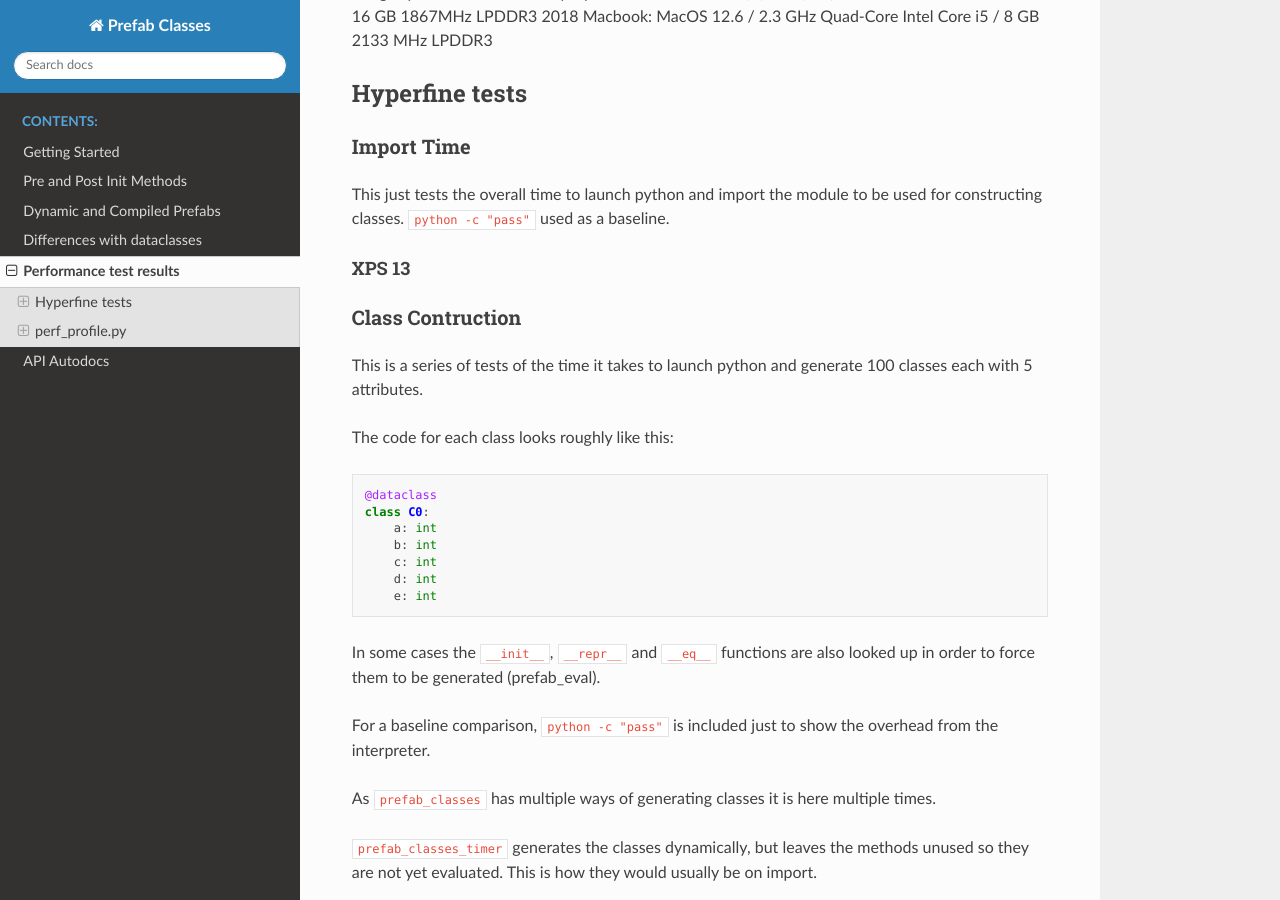
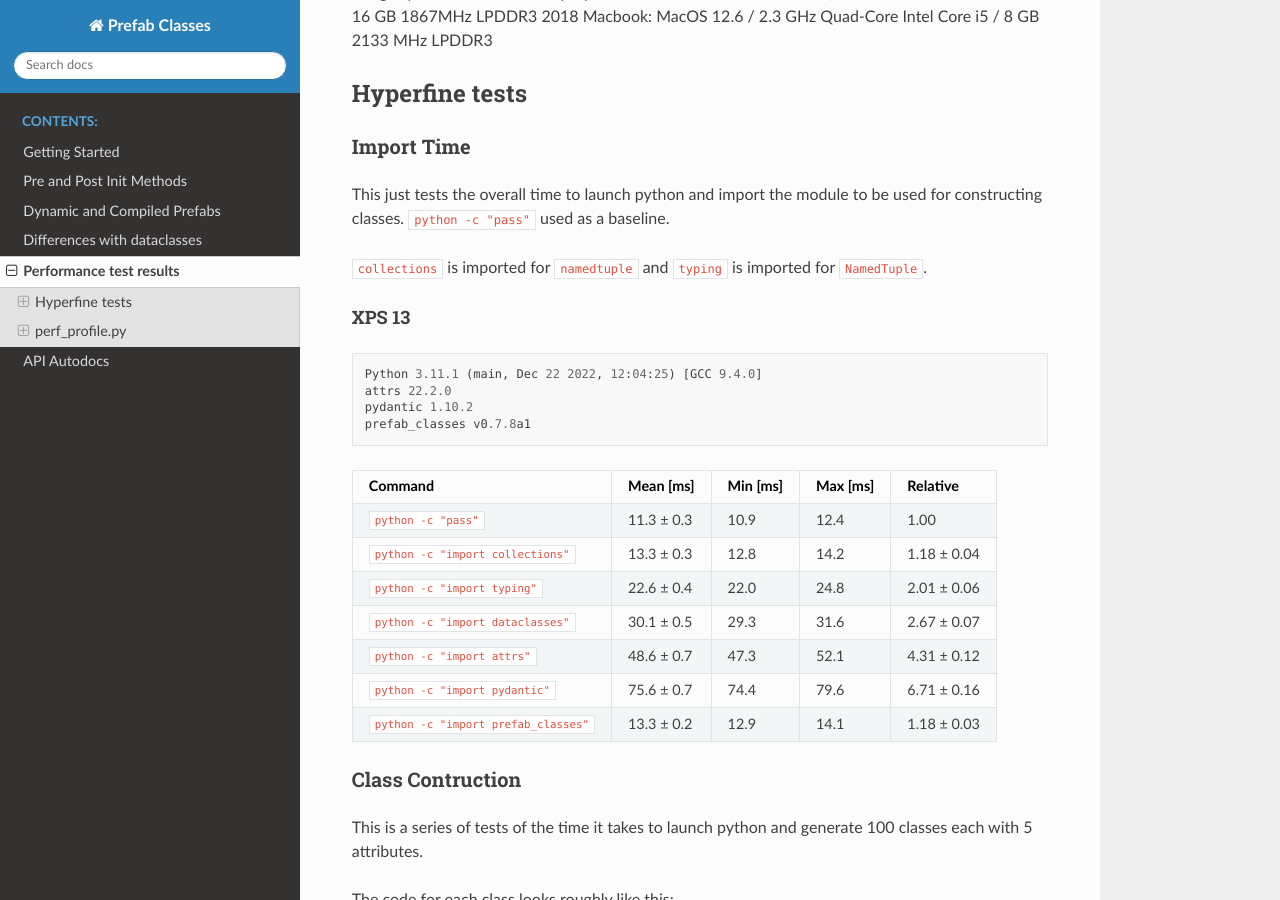
Before and after one commit to DavidCEllis/PrefabClasses, a Sphinx documentation site: the page built from docs/extra/performance_tests.md, in a window 1280 px wide and 900 px high, scrolled down 227 px. Built offline with Sphinx 7.4.7 and the Read the Docs theme 2.0.0, drawn with Linux system fonts in a browser that asks for light colours.

Commit message:
Importtime test results added to doc

````diff
--- a/docs/extra/performance_tests.md
+++ b/docs/extra/performance_tests.md
@@ -13,8 +13,26 @@ XPS 13 9360 Laptop: Ubuntu 20.04 / Intel(R) Core(TM) i7-7500U CPU @ 2.70GHz / 16
 This just tests the overall time to launch python and import the module to be used
 for constructing classes. `python -c "pass"` used as a baseline.
 
+`collections` is imported for `namedtuple` and `typing` is imported for `NamedTuple`.
+
 #### XPS 13 ####
 
+```
+Python 3.11.1 (main, Dec 22 2022, 12:04:25) [GCC 9.4.0]
+attrs 22.2.0
+pydantic 1.10.2
+prefab_classes v0.7.8a1
+```
+
+| Command | Mean [ms] | Min [ms] | Max [ms] | Relative |
+|:---|---:|---:|---:|---:|
+| `python -c "pass"` | 11.3 ± 0.3 | 10.9 | 12.4 | 1.00 |
+| `python -c "import collections"` | 13.3 ± 0.3 | 12.8 | 14.2 | 1.18 ± 0.04 |
+| `python -c "import typing"` | 22.6 ± 0.4 | 22.0 | 24.8 | 2.01 ± 0.06 |
+| `python -c "import dataclasses"` | 30.1 ± 0.5 | 29.3 | 31.6 | 2.67 ± 0.07 |
+| `python -c "import attrs"` | 48.6 ± 0.7 | 47.3 | 52.1 | 4.31 ± 0.12 |
+| `python -c "import pydantic"` | 75.6 ± 0.7 | 74.4 | 79.6 | 6.71 ± 0.16 |
+| `python -c "import prefab_classes"` | 13.3 ± 0.2 | 12.9 | 14.1 | 1.18 ± 0.03 |
 
 
 ### Class Contruction ###
````
